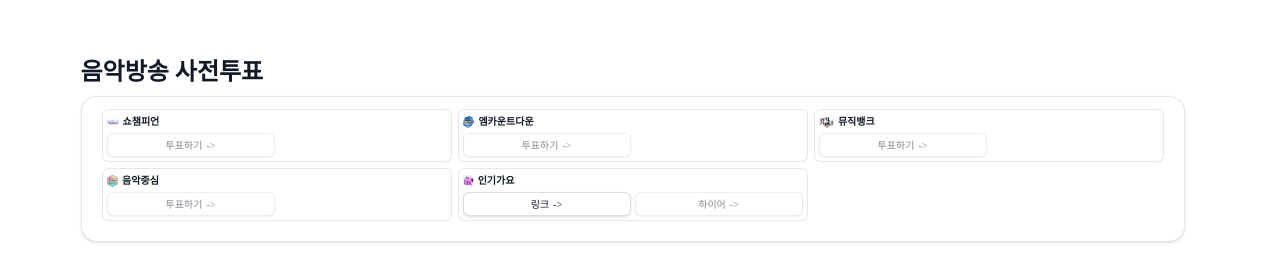
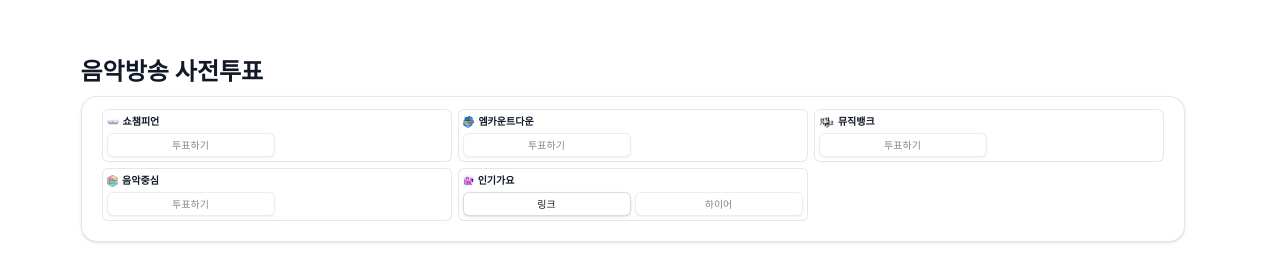
Before and after one commit to cnybb0415/streaming, a Next.js app: page /prevote in a window 1280 px wide. Shown: the top 262 px of the page. Built offline with nearby package versions, Linux system fonts and the light colour scheme; a web font is replaced by a local one.

Commit message:
Remove arrows from prevote buttons

```diff
--- a/src/app/prevote/page.tsx
+++ b/src/app/prevote/page.tsx
@@ -26,12 +26,7 @@ export default function PrevotePage() {
                       "inline-flex h-6 items-center justify-center gap-1 whitespace-nowrap rounded-md border border-foreground/15 bg-white px-1.5 text-[10px] font-medium text-foreground shadow-sm transition-[background-color,border-color,box-shadow,color,transform] hover:border-foreground/35 hover:shadow-md" +
                       (hasHref ? "" : " pointer-events-none opacity-50");
 
-                    const content = (
-                      <span className="inline-flex items-center gap-1">
-                        <span>{action.label}</span>
-                        <span className="text-[10px]">-&gt;</span>
-                      </span>
-                    );
+                    const content = <span>{action.label}</span>;
 
                     return hasHref ? (
                       <a
```
